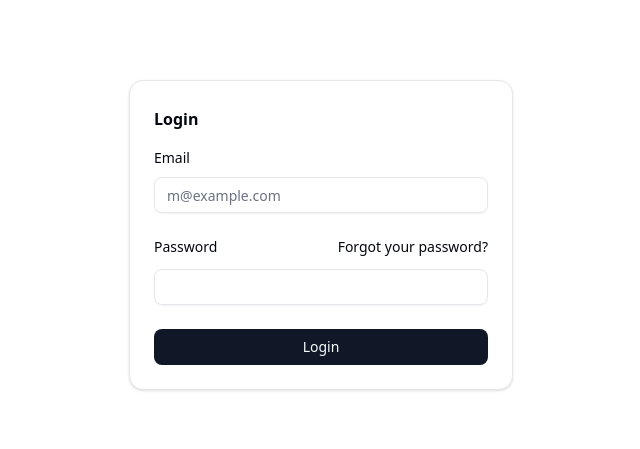
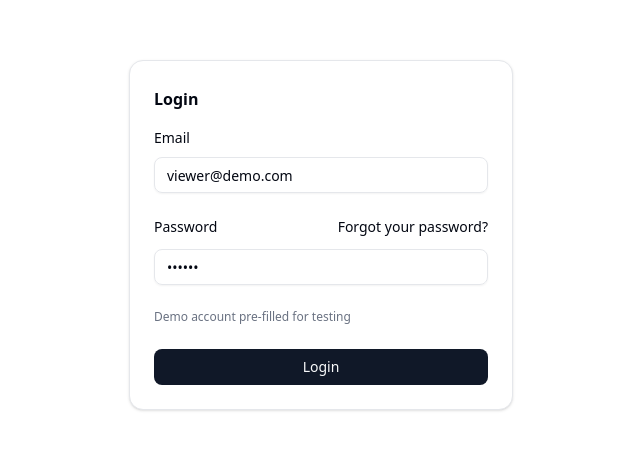
Before and after one commit to rikhtaa/textile-factory-ui, a Next.js app in the folder my-app/: page /login in a window 1280 px wide. Shown: the part 165-614 px from the top of the page, without its empty margins (319-959 px from the left). Built offline with nearby package versions, Linux system fonts and the light colour scheme; no server answers.

Commit message:
add demo credentails for testing

```diff
--- a/my-app/src/components/login-form.tsx
+++ b/my-app/src/components/login-form.tsx
@@ -9,10 +9,9 @@ import {
 } from "@/components/ui/card"
 import { Input } from "@/components/ui/input"
 import { Label } from "@/components/ui/label"
-import { useMutation, useQuery } from "@tanstack/react-query"
+import { useMutation } from "@tanstack/react-query"
 import { login } from "../http/api"
 import { useState } from "react"
-import { email } from "zod"
 import { ApiErrorResponse, LoginFormValues, useAuthStore } from "@/store"
 import { useRouter } from "next/navigation"
 import { toast } from "sonner"
@@ -25,8 +24,8 @@ export function LoginForm({
   ...props
 }: React.ComponentProps<"div">) {
   const [loginData, setLoginData] = useState<LoginFormValues>({
-    email: '',
-    password: ''
+    email: 'viewer@demo.com',
+    password: "123456"
   });
 
   const {setUser} = useAuthStore()
@@ -97,6 +96,7 @@ export function LoginForm({
                 onChange={(e)=> setLoginData({...loginData, password: e.target.value})}
                 />
               </div>
+              <p className="text-xs text-muted-foreground">Demo account pre-filled for testing </p>
               <div className="flex flex-col gap-3">
                 <Button type="submit" className="w-full" disabled={isPending}>
                   {`${isPending ? 'Logging in': 'Login'}`}
```
